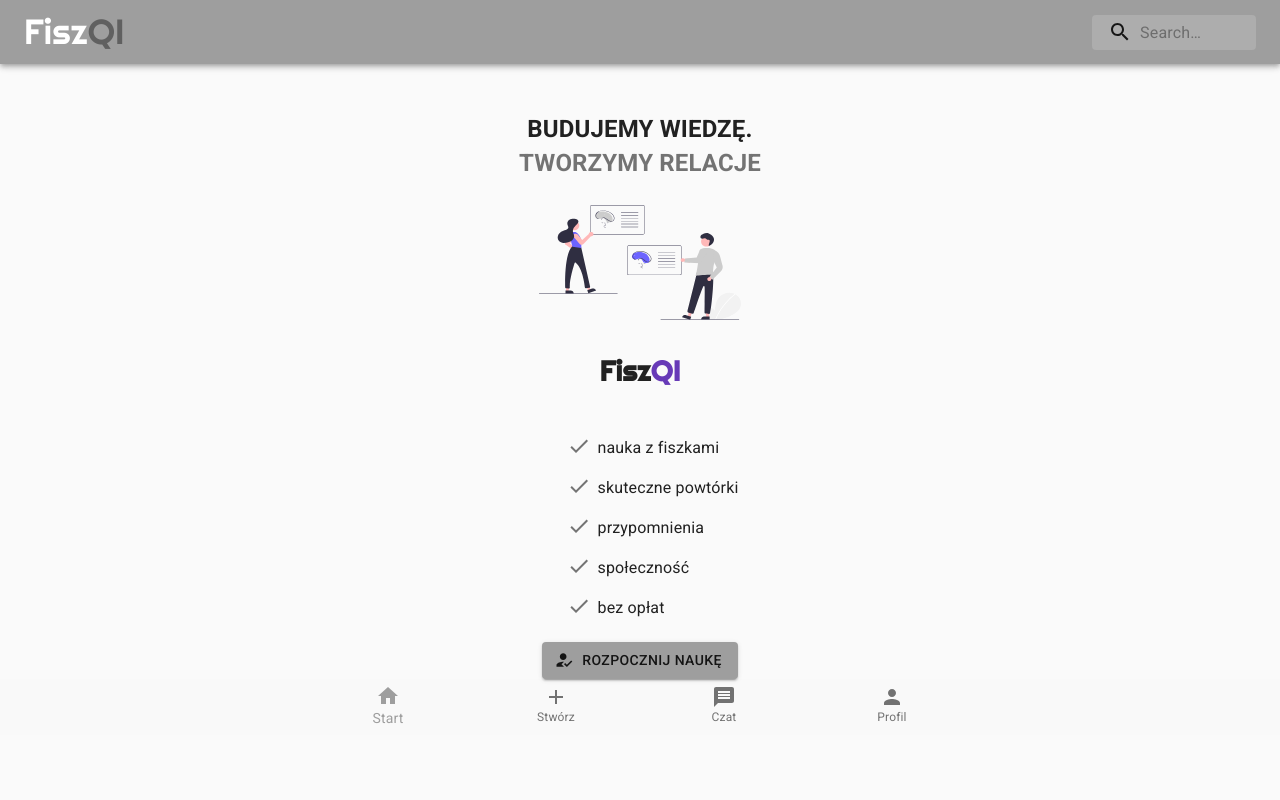
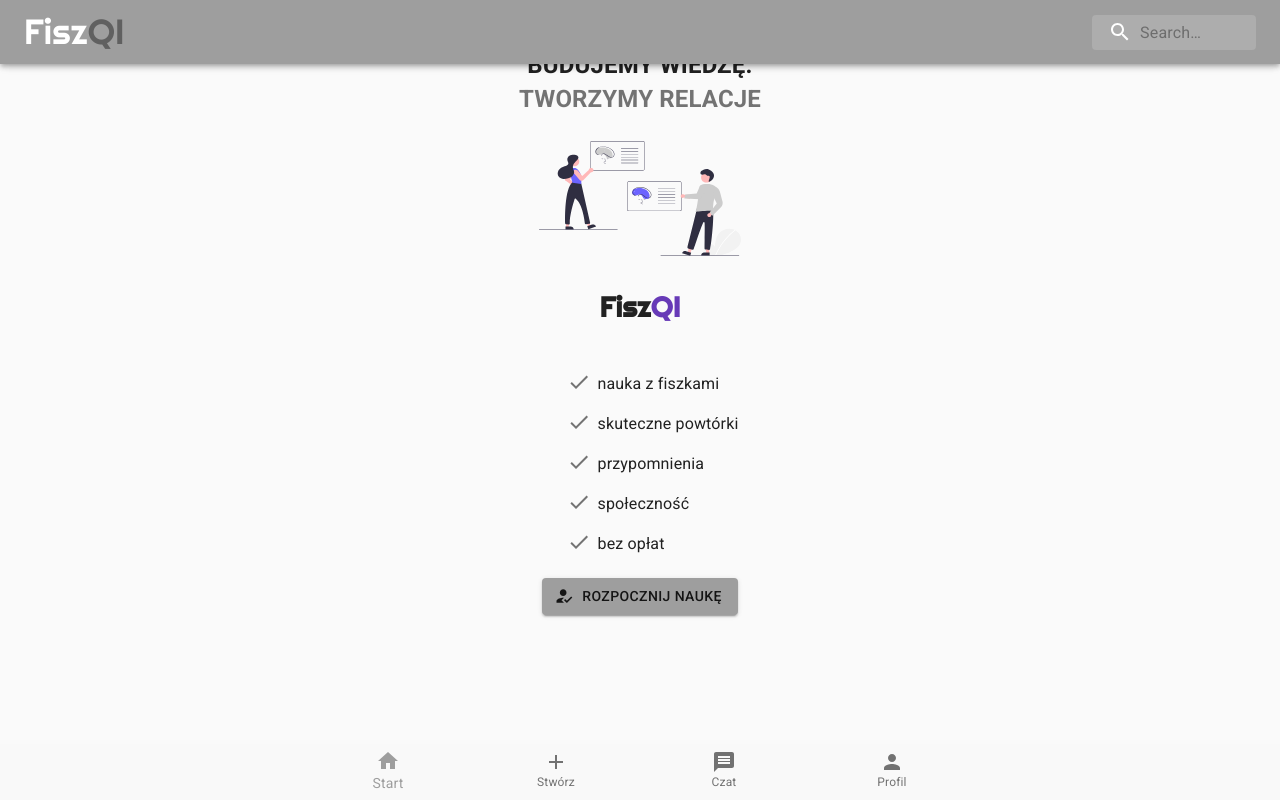
Before and after one commit to CodersCampTeam/learning-tool, a React (Create React App) app in the folder client/: page / in a window 1280 px wide. Built offline with nearby package versions, Linux system fonts and the light colour scheme.

Commit message:
[#70] fixes after nebra review (but icon pos not changed)

```diff
--- a/client/src/components/NavBars/BottomNavBar.tsx
+++ b/client/src/components/NavBars/BottomNavBar.tsx
@@ -11,6 +11,9 @@ import { Link } from 'react-router-dom';
 const StyledBottomNavigation = styled(BottomNavigation)`
 && {
     background-color: #f9f9f9;
+    bottom: 0;
+    position: fixed;
+    width: 100%;
   },
 `;
 
--- a/client/src/components/NavBars/TopNavBar.tsx
+++ b/client/src/components/NavBars/TopNavBar.tsx
@@ -21,7 +21,7 @@ const useStyles = makeStyles((theme: Theme) =>
 export const TopNavBar: FC = (): ReactElement => {
     const classes = useStyles();
     return (
-        <AppBar position="static">
+        <AppBar position="fixed">
             <Toolbar>
                 <StyledAppName className={classes.title}>
                     <span>Fisz</span>
--- a/client/src/components/Search.tsx
+++ b/client/src/components/Search.tsx
@@ -1,4 +1,4 @@
-import { FC, ReactElement } from 'react';
+import { ReactElement } from 'react';
 import SearchIcon from '@material-ui/icons/Search';
 import InputBase from '@material-ui/core/InputBase';
 import { createStyles, fade, Theme, makeStyles } from '@material-ui/core/styles';
@@ -27,7 +27,8 @@ const useStyles = makeStyles((theme: Theme) =>
             pointerEvents: 'none',
             display: 'flex',
             alignItems: 'center',
-            justifyContent: 'center'
+            justifyContent: 'center',
+            color: '#fff'
         },
         inputRoot: {
             color: 'inherit'
@@ -48,14 +49,14 @@ const useStyles = makeStyles((theme: Theme) =>
     })
 );
 
-export const Search: FC = (): ReactElement => {
+export const Search = (): ReactElement => {
     const classes = useStyles();
 
     return (
         <div className={classes.search}>
-            <div className={classes.searchIcon}>
+            <span className={classes.searchIcon}>
                 <SearchIcon />
-            </div>
+            </span>
             <InputBase
                 placeholder="Search…"
                 classes={{
```
